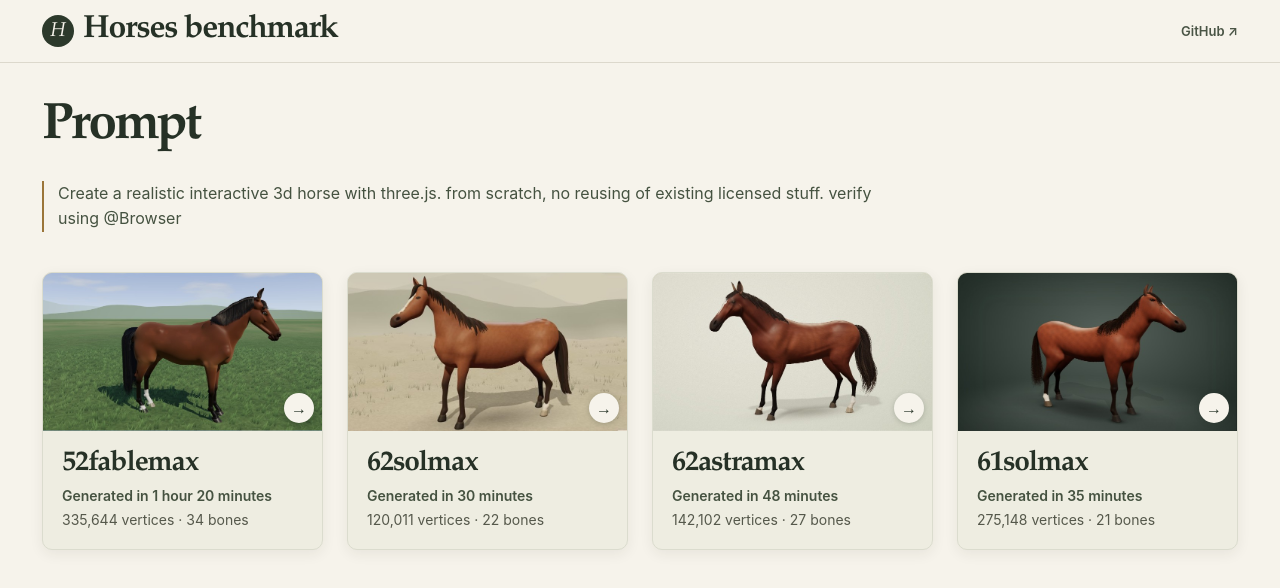
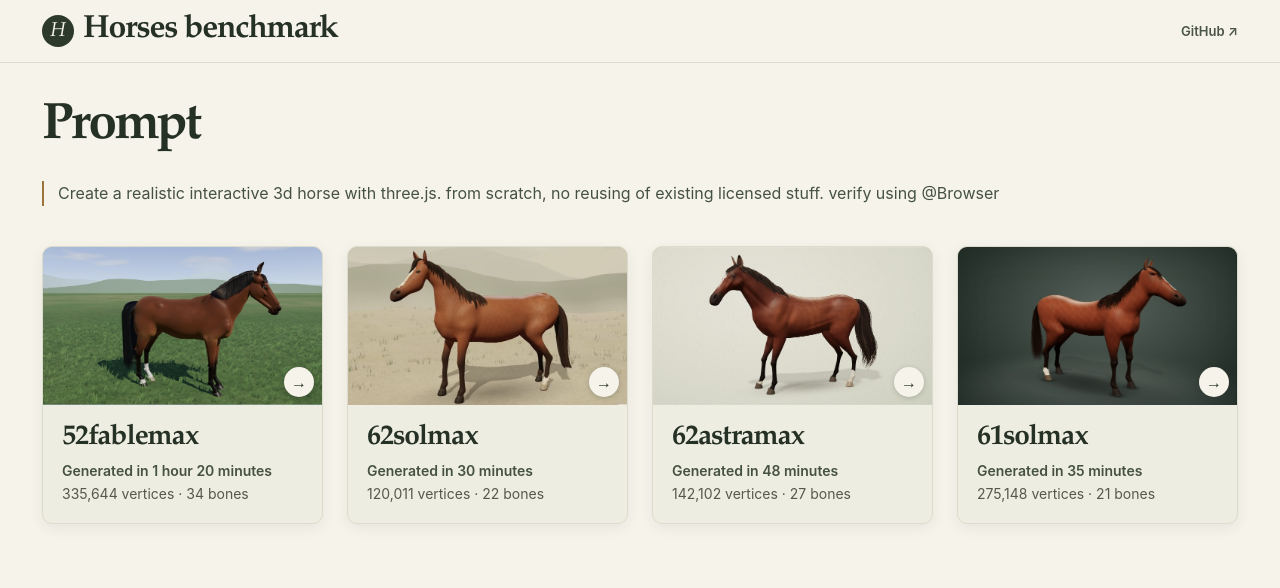
Before and after one commit to meoyawn/horses-benchmark, a website built with Vite: page index.html in a window 1280 px wide. Built offline with nearby package versions, Linux system fonts and the light colour scheme.

Commit message:
Use the available width for the benchmark prompt

```diff
--- a/catalog.css
+++ b/catalog.css
@@ -76,7 +76,6 @@ main { padding-block: clamp(24px, 4.8vh, 50px) clamp(40px, 6.5vh, 72px); }
 }
 
 .prompt blockquote {
-  max-width: 90ch;
   margin: 0;
   padding-inline-start: 14px;
   border-inline-start: 2px solid #9b7539;
```
